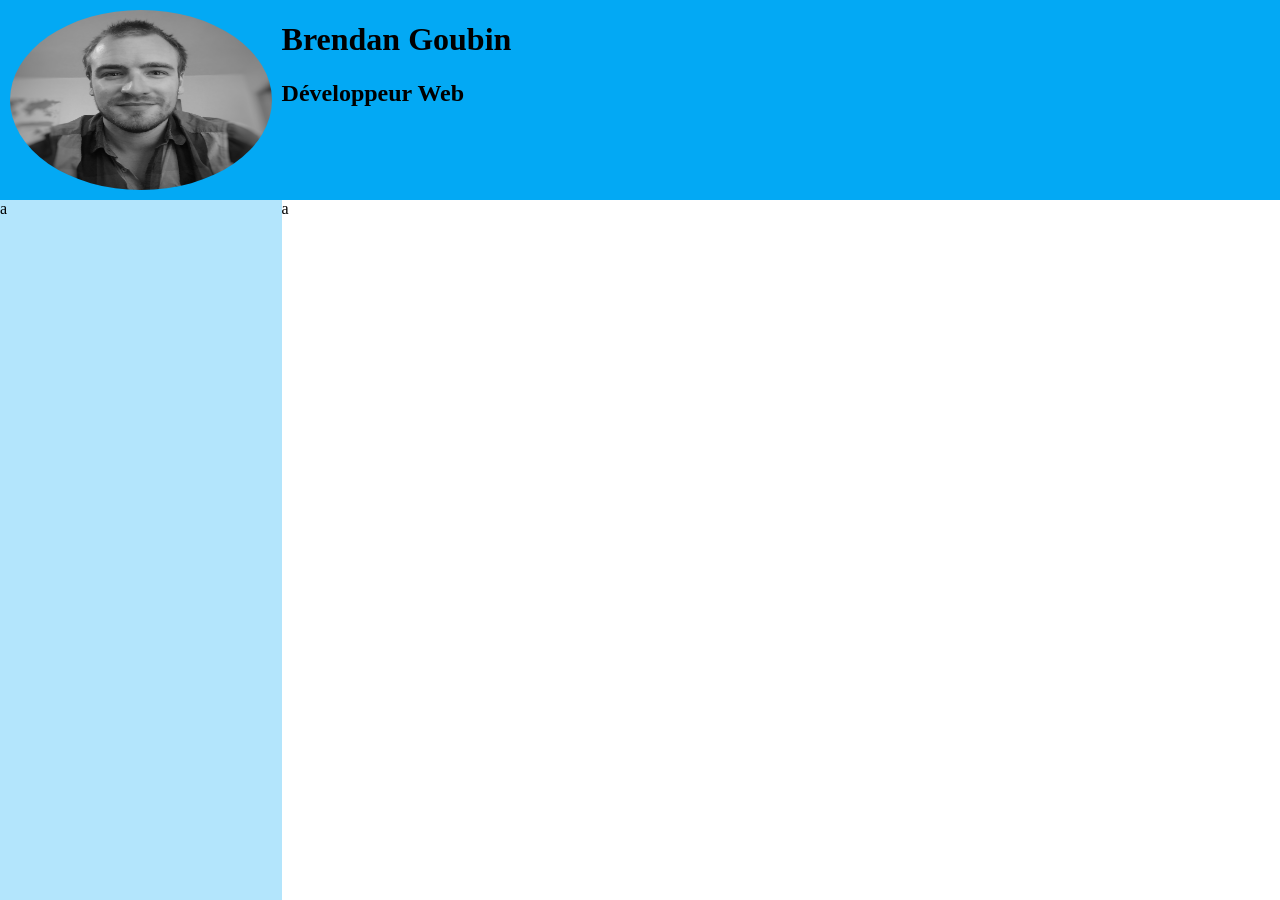
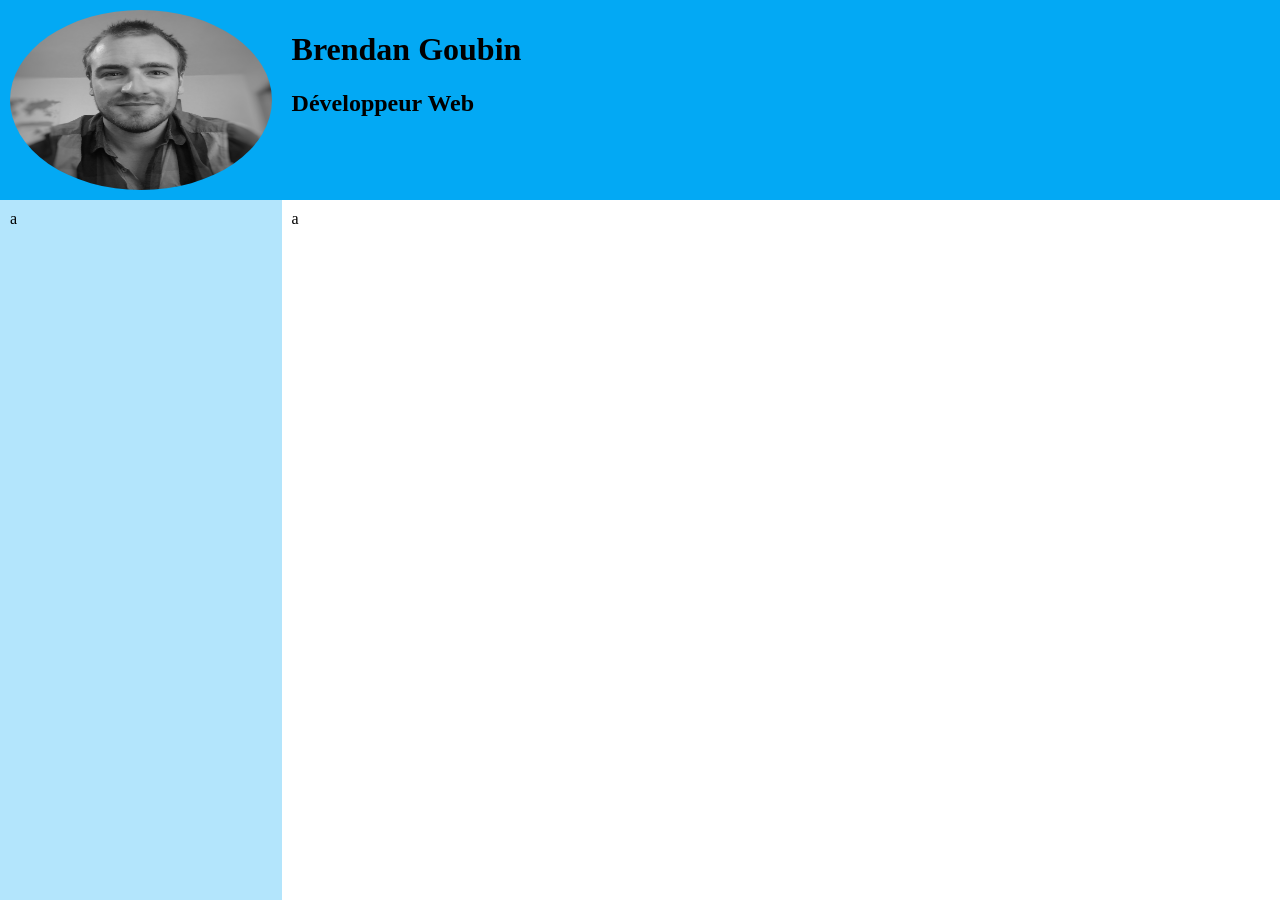
Before and after one commit to Billos/resume-old, a Jekyll site: the page built from index.md, in a window 1280 px wide. Built offline with Jekyll 4.4.1, drawn with Linux system fonts in a browser that asks for light colours; some web fonts are replaced.

Commit message:
set padding

```diff
--- a/_sass/_base.scss
+++ b/_sass/_base.scss
@@ -11,6 +11,7 @@ $secondary-text-color: #757575;
 $divider-color:        #BDBDBD;
 
 $column-width: 22%;
+$padding: 10px;
 
 html, body, main {
 	height: 100%;
--- a/_sass/_column.scss
+++ b/_sass/_column.scss
@@ -2,4 +2,5 @@ column {
 	background-color: $primary-color-light;
 	height: 100%;
 	width: $column-width;
+	padding: $padding;
 }
--- a/_sass/_content.scss
+++ b/_sass/_content.scss
@@ -1,3 +1,3 @@
 content {
-
+	padding: $padding;
 }
--- a/_sass/_header.scss
+++ b/_sass/_header.scss
@@ -24,5 +24,6 @@ header {
 	}
 	div#content {
 		flex-grow: 1;
+		padding: $padding;
 	}
 }
```
